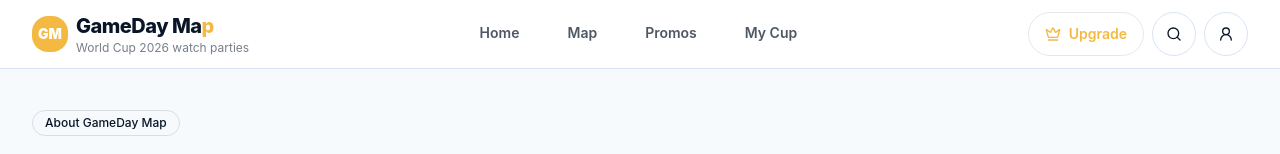
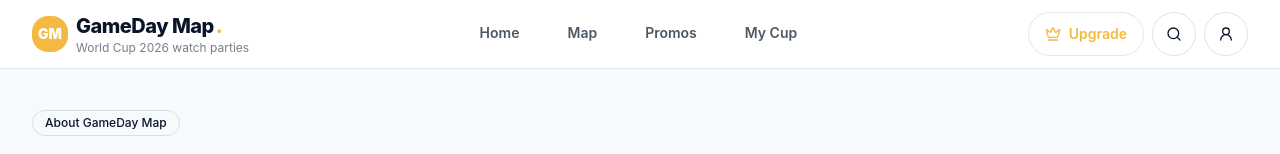
Before and after one commit to davidenyc/worldcupmvp, a Next.js app: page /about in a window 1280 px wide. Shown: the top 154 px of the page. Built offline with nearby package versions, Linux system fonts and the light colour scheme; no server answers.

Commit message:
feat(header): wordmark accent + kill :visited stuck-highlight

```diff
--- a/components/layout/site-header.tsx
+++ b/components/layout/site-header.tsx
@@ -161,16 +161,16 @@ export function SiteHeader() {
       >
         <div className="container-shell flex min-h-[52px] items-center justify-between gap-3 py-2 lg:min-h-[64px] lg:py-3">
           <div className="flex min-w-0 shrink-0 items-center">
-            <Link href="/" className="brand-wordmark flex min-w-0 shrink-0 items-center gap-2 text-[color:var(--fg-primary)] [text-decoration:none] visited:text-[color:var(--fg-primary)]">
+            <Link href="/" className="brand-wordmark flex min-w-0 shrink-0 items-center gap-2 text-[color:var(--fg-primary)] [text-decoration:none] visited:text-[color:var(--fg-primary)] hover:text-[color:var(--fg-primary)]">
               <div
                 className="flex h-9 w-9 shrink-0 items-center justify-center rounded-2xl text-sm font-black"
                 style={{ backgroundColor: "#f4b942", color: "#ffffff" }}
               >
                 GM
               </div>
-              <div className="hidden min-w-0 md:block">
-                <div className="truncate text-xl font-extrabold tracking-tight text-deep">
-                  GameDay Ma<span className="text-gold">p</span>
+              <div className="min-w-0">
+                <div className="truncate text-lg font-extrabold tracking-tight text-deep sm:text-xl">
+                  GameDay Map<span className="ml-0.5 text-gold">.</span>
                 </div>
                 <div className="hidden truncate text-xs text-mist lg:block">
                   World Cup 2026 watch parties
```
